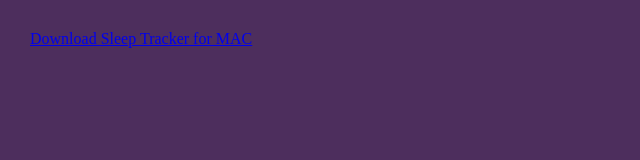
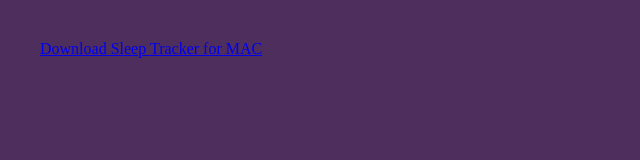
Before and after one commit to ninaknoph/NINAElectronApp-master, an Electron app: page docs/index.html in a window 1600 px wide. Shown: the whole page, without its empty margins (0-640 px from the left). Drawn offline with Linux system fonts and the light colour scheme.

Commit message:
updated css

```diff
--- a/docs/style.css
+++ b/docs/style.css
@@ -10,8 +10,9 @@
 
 body {
   background-color: rgb(77, 46, 93);
-  color: white;
+  color: inherit;
   font-family: "raleway";
   padding: 30px;
+  margin: 10px;
   text-decoration: none;
 }
```
